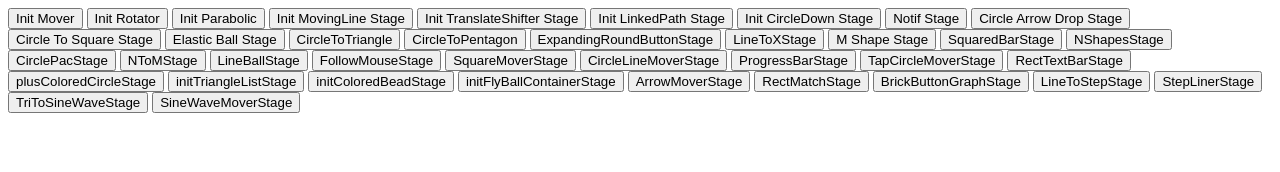
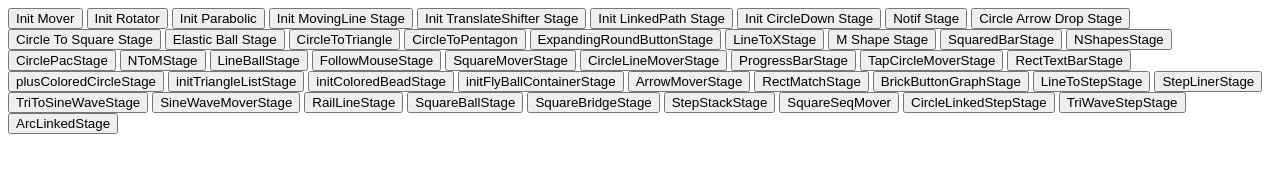
Before and after one commit to Anwesh43/some-js-ui-experiments, a plain HTML site: page index.html in a window 1280 px wide. Drawn offline with Linux system fonts and the light colour scheme.

Commit message:
adding ArcLinkedStage in index.html

```diff
--- a/index.html
+++ b/index.html
@@ -37,6 +37,14 @@
 <button id="initStepLinerStage" onclick = "initStepLinerStage()">StepLinerStage</button>
 <button id="initTriToSineWaveStage" onclick = "initTriToSineWaveStage()">TriToSineWaveStage</button>
 <button id="initSineWaveMoverStage" onclick = "initSineWaveMoverStage()">SineWaveMoverStage</button>
+<button id="initRailLineStage" onclick = "initRailLineStage()">RailLineStage</button>
+<button id="initSquareBallStage" onclick = "initSquareBallStage()">SquareBallStage</button>
+<button id="initSquareBridgeStage" onclick = "initSquareBridgeStage()">SquareBridgeStage</button>
+<button id="initStepStackStage" onclick = "initStepStackStage()">StepStackStage</button>
+<button id="initSquareSeqMover" onclick = "initSquareSeqMover()">SquareSeqMover</button>
+<button id="initCircleLinkedStepStage" onclick = "initCircleLinkedStepStage()">CircleLinkedStepStage</button>
+<button id="initTriWaveStepStage" onclick="initTriWaveStepStage()">TriWaveStepStage</button>
+<button id="initArcLinkedStage" onclick="initArcLinkedStage()">ArcLinkedStage</button>
 <script src="TouchDownBallMover.js">
 </script>
 <script src="DimensionController.js">
@@ -115,4 +123,21 @@
 </script>
 <script src="SineWaveMoverStage.js">
 </script>
+<script src="RailLineStage.js">
+</script>
+<script src="SquareBallStage.js">
+</script>
+<script src="SquareBridgeStage.js">
+</script>
+<script src="StepStackFromBoxStage.js">
+</script>
+<script src="SquareSeqMoverStage.js">
+</script>
+<script src="CircleLinkedStepStage.js">
+</script>
+<script src="TriWaveStepStage.js">
+</script>
+
+<script src="ArcLinkedStage.js">
+</script>
 </body>
```
